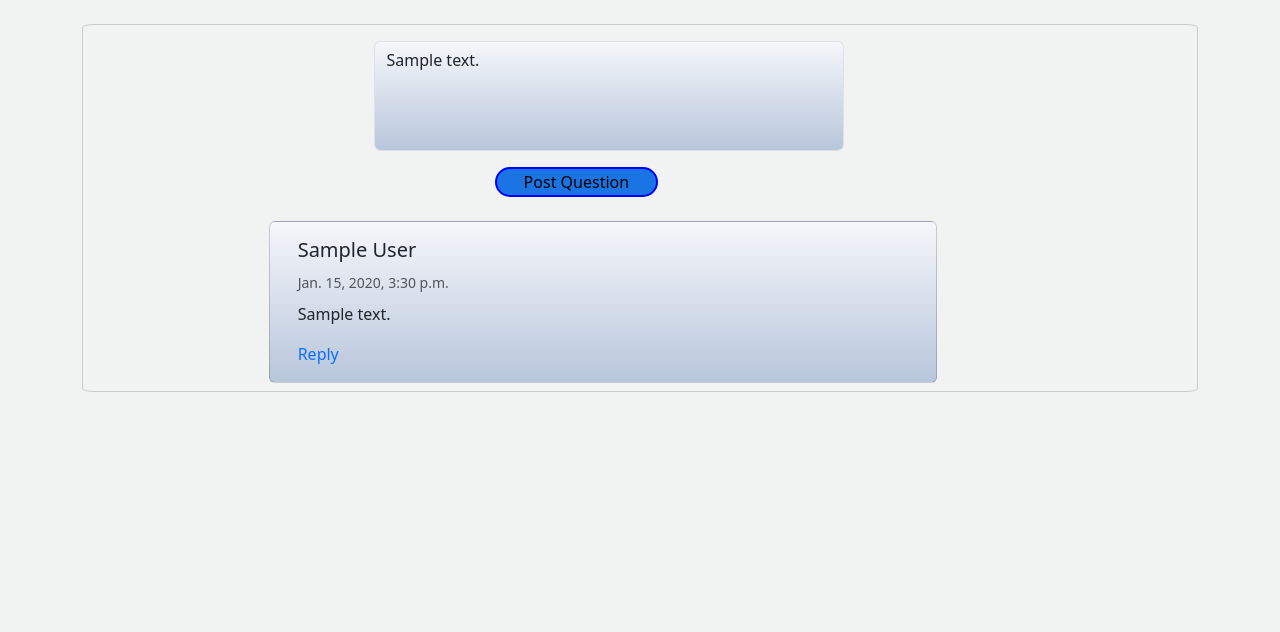
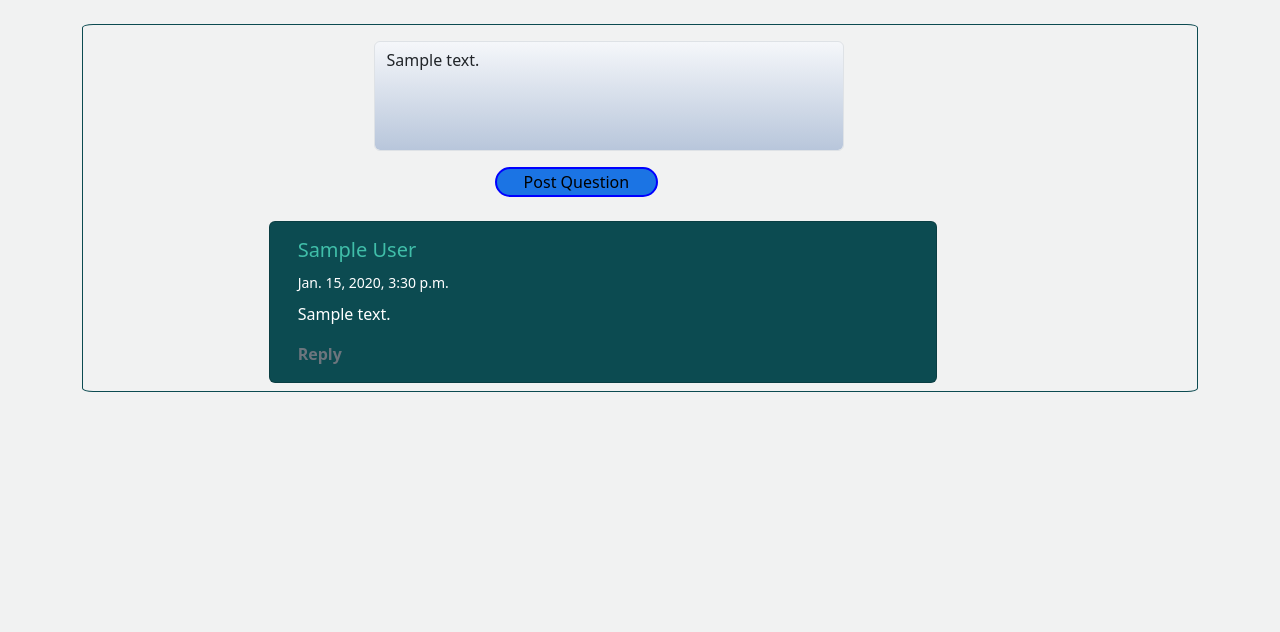
Before and after one commit to sandeepbisht045/Askcenter, a Django app: template templates/askcenter.html in a window 1280 px wide. Shown: the part 51-683 px from the top of the page. Run offline with Django 4.2, Linux system fonts and the light colour scheme; tables that the repository leaves empty hold one stand-in row (values such as "Sample post"); the template is opened without the code that fills it: values that come from a table or form of the project are taken from there, most other values are stand-ins (such as "Sample title", 1, 10 or a date in 2020).

Commit message:
commited

```diff
--- a/askcenter/views.py
+++ b/askcenter/views.py
@@ -70,6 +70,8 @@ def user_posts(request):
     if request.session.get('user_id'):
         if request.method == 'POST':
             content = request.POST['user_posts']
+            if not content.strip():
+                return render(request, "askcenter.html", {"all_posts": Question.objects.all().order_by('-id')})
             Question.objects.create(content=content, user=User.objects.get(
                     id=request.session.get("user_id")))
             return render(request, "askcenter.html", {"all_posts": Question.objects.all().order_by('-id')})
--- a/django_project/settings.py
+++ b/django_project/settings.py
@@ -28,9 +28,9 @@ load_dotenv('.environ_var')
 SECRET_KEY = os.getenv('SECRET_KEY')
 
 # SECURITY WARNING: don't run with debug turned on in production!
-DEBUG = True
+DEBUG = False
 
-ALLOWED_HOSTS = []
+ALLOWED_HOSTS = ['*']
 
 
 # Application definition
--- a/templates/answer.html
+++ b/templates/answer.html
@@ -31,7 +31,7 @@
     <div class="modal-dialog modal-dialog-centered modal-dialog-scrollable">
       <div class="modal-content">
         <div class="modal-header">
-          <h5 class="modal-title" id="exampleModalLabel">{{question.content|truncatechars:50}}</h5>
+          <h5 class="modal-title" id="exampleModalLabel">{{question.content}}</h5>
           <button type="button" class="btn-close" data-bs-dismiss="modal" aria-label="Close"></button>
         </div>
         <div class="modal-body">
--- a/templates/askcenter.html
+++ b/templates/askcenter.html
@@ -14,7 +14,7 @@
 {% endblock %}
 {% block content %}
 
-<div class="container mt-4 mb-5" style="border:1px solid #00000029; border-radius:1%;">
+<div class="container mt-4 mb-5" style="border:1px solid #0C4B51; border-radius:1%;">
     <div class="row">
         <div class="col-md-3"></div>
         <div class="col-md-9">
@@ -23,7 +23,7 @@
                 {%csrf_token%}
               <div class="mb-3 mt-3 row">
                   <div class="col-sm-10">
-                    <textarea name="user_posts" required  data-alert="{{alert}}"
+                    <textarea minlength="20" name="user_posts" required  data-alert="{{alert}}"
                      rows="4"
                     class="form-control" id="txtarea">{{text}} </textarea>
 
@@ -43,12 +43,12 @@
 {% for post in all_posts %}
 <div class="row " >
     <div class="col-md-2"></div>
-    <div class="card col-md-9 mb-2" style="width: 60%;background-image: linear-gradient(#F5F7FA,#B8C6DB);">
+    <div class="card col-md-9 mb-2" style="width: 60%;background-color: #0C4B51;">
         <div class="card-body">
-          <h5 class="card-title">{{post.user.first_name}} {{post.user.last_name}}</h5>
-          <span style="font-size:14px ;" class="card-subtitle mb-2 text-muted">{{post.created_at}}</span>
-          <p class="card-text mt-2">{{post.content}}</p>
-       <a style="text-decoration: none;" href="/askcenter/{{post.id}}/answers">Reply</a>
+          <h5 style="color: #40BEA9;" class="card-title">{{post.user.first_name}} {{post.user.last_name}}</h5>
+          <span style="font-size:14px ;" class="card-subtitle mb-2 text-white">{{post.created_at}}</span>
+          <p class="card-text mt-2 text-white">{{post.content}}</p>
+       <a style="text-decoration: none;" class="text-secondary" href="/askcenter/{{post.id}}/answers"><b>Reply</b></a>
         </div>
       </div>
 </div>
--- a/templates/base.html
+++ b/templates/base.html
@@ -20,7 +20,7 @@
 </style>
 </head>
 <body style="background-color: #F1F2F2;">
-    <nav class="navbar navbar-expand-lg navbar-light bg-dark" style="padding-left:20px;padding-bottom: 3px;">
+    <nav class="navbar navbar-expand-lg navbar-light bg-dark sticky-top" style="padding-left:20px;padding-bottom: 3px;">
         <a class="navbar-brand text-light" href="{% url 'askcenter' %}">Askcenter</a>
         <button class="navbar-toggler" type="button" data-toggle="collapse" data-target="#navbarNav" aria-controls="navbarNav" aria-expanded="false" aria-label="Toggle navigation">
             <span class="navbar-toggler-icon"></span>
--- a/templates/like.html
+++ b/templates/like.html
@@ -31,7 +31,7 @@
     <div class="modal-dialog modal-dialog-centered modal-dialog-scrollable">
       <div class="modal-content">
         <div class="modal-header">
-          <h5 class="modal-title" id="exampleModalLabel">{{like.answer.question.content|truncatechars:50}}</h5>
+          <h5 class="modal-title" id="exampleModalLabel">{{like.answer.question.content}}</h5>
           <button type="button" class="btn-close" data-bs-dismiss="modal" aria-label="Close"></button>
         </div>
         <div class="modal-body">
```
